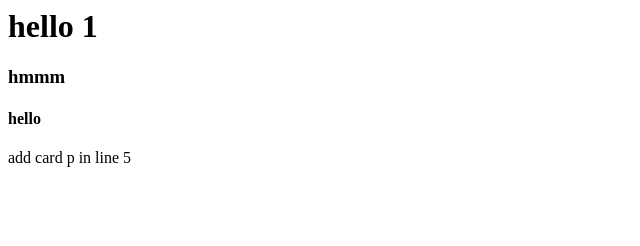
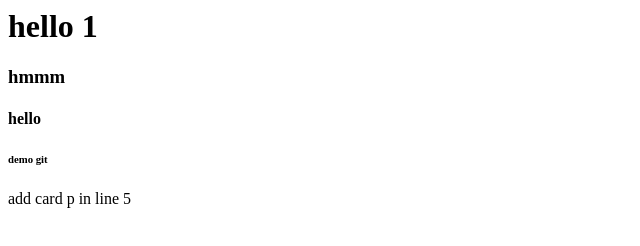
Before and after one commit to QuyKhanh03/demo-git, a plain HTML site: page index.html in a window 1280 px wide. Shown: the whole page, without its empty margins (0-640 px from the left). Drawn offline with Linux system fonts and the light colour scheme.

Commit message:
add card h6

```diff
--- a/index.html
+++ b/index.html
@@ -1,5 +1,5 @@
 <h1>hello 1</h1>
 <h3> hmmm </h3>
 <h4>hello</h4>
-<!-- <h6>demo git </h6> -->
+<h6>demo git </h6>
 <p> add card p in line 5 </p>
```
